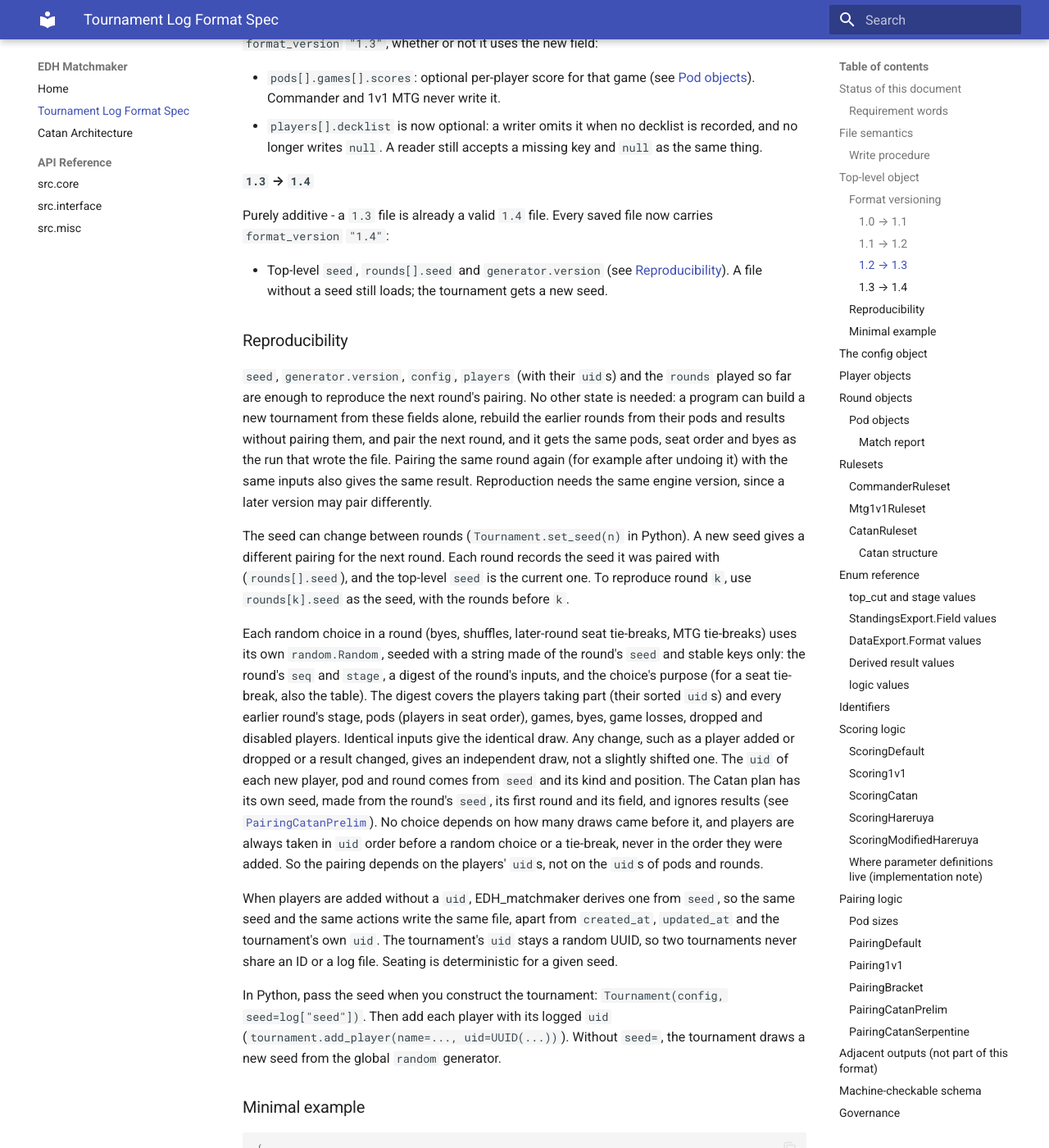
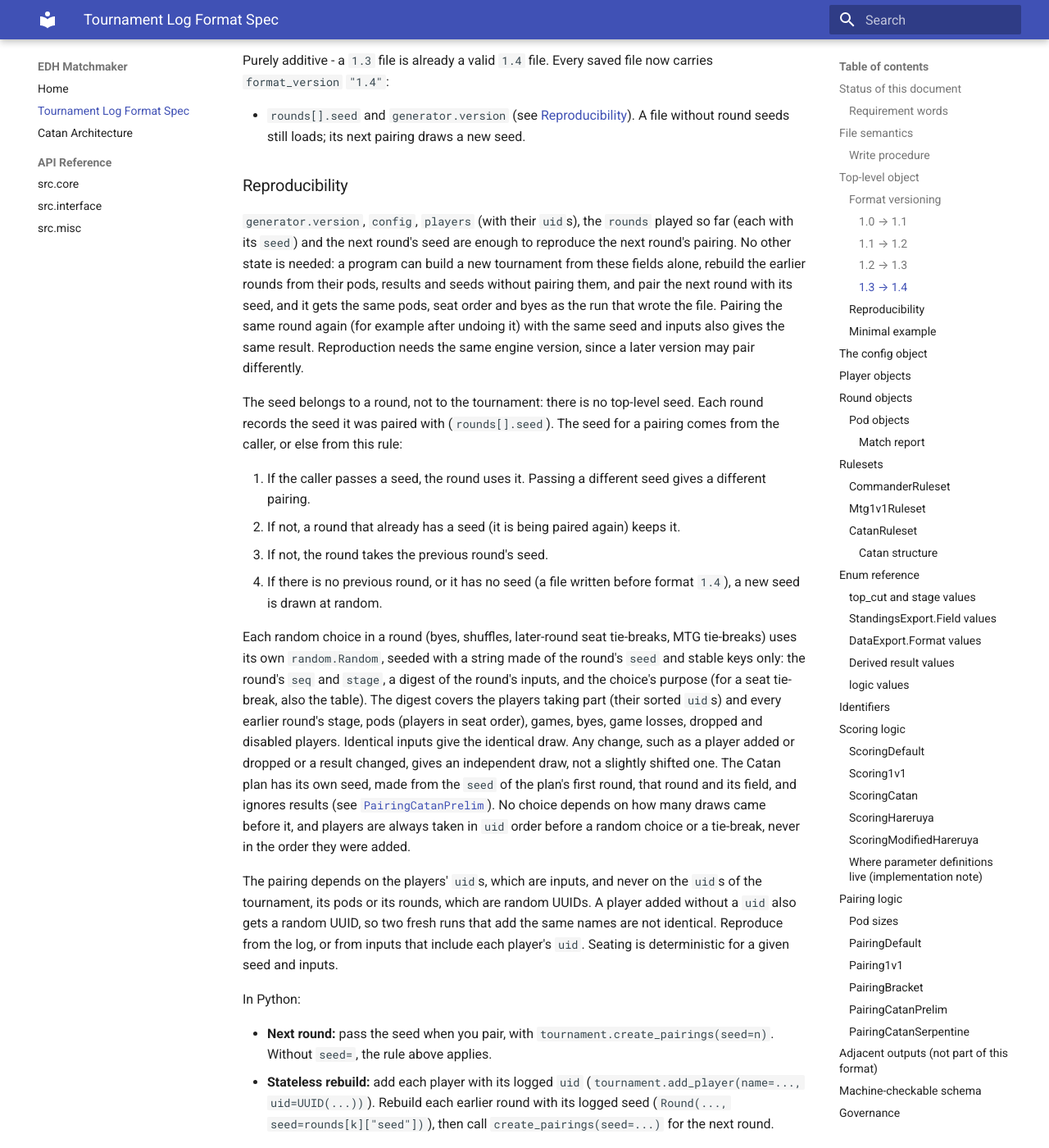
Before and after one commit to eVen-gits/EDH_matchmaker, an MkDocs documentation site: the page built from docs/tournament-log-spec.md, in a window 1280 px wide and 1400 px high, scrolled down 3204 px. Shown: the whole window at 82% size. Built offline with MkDocs 1.6.1 and Material for MkDocs 9.7.7, drawn with Linux system fonts in a browser that asks for light colours; some of the changed text lies outside the part shown.

Commit message:
feat(core): make the seed a per-round pairing input
The seed now exists only per round; there is no tournament-level seed.

- Tournament.create_pairings(seed=...) takes the round's seed. Without one,
  a round being paired again keeps its seed, otherwise it takes the
  previous round's seed, and a first round (or one after a seedless round)
  draws a new one. Passing a different seed gives a different pairing.
  Tournament.seed, Tournament.rng and set_seed are removed; Round.rng keys
  draws on the round's seed, seq, stage, input digest and purpose.
- The Catan preliminary plan seeds from its plan-start round's seed.
- Player, pod and round uids are plain uuid4 again; pairing depends only
  on player uids, which are inputs recorded in the log. The log keeps
  rounds[].seed and generator.version and drops the top-level seed.
- Golden tests and the reproducibility tests add players with given uids
  and pass a seed to the first pairing; tournament, round and pod uids are
  normalised. The seeded Pairing1v1 tests use given uids too; the 5-player
  bye test moves to a seed for which its (not always guaranteed, also on
  master) property holds.

Golden fixtures regenerated once more: structure unchanged, and the old
randomness plugged back in still reproduces the original master fixtures.

Refs #78

```diff
--- a/docs/tournament-log-spec.md
+++ b/docs/tournament-log-spec.md
@@ -54,7 +54,6 @@ having a single writer.
 | `created_at` | string (ISO 8601) | optional | When the tournament was first created. Absent in files written before format `1.0`. |
 | `updated_at` | string (ISO 8601) | optional | When this file was last written. |
 | `uid` | string (UUID) | must | The tournament's unique ID. |
-| `seed` | integer | optional | The current seed for the tournament's random choices (pairing, byes, later-round seat tie-breaks, and the `uid` of every player, pod and round it creates): the one the next pairing uses. Each round records the seed it was paired with in `rounds[].seed`. Absent in files written before format `1.4`; a reader then picks a new seed. See [Reproducibility](#reproducibility). |
 | `config` | object | must | Tournament rules and settings. See [The config object](#the-config-object). |
 | `players` | array of object | must | Every player in the tournament. See [Player objects](#player-objects). |
 | `rounds` | array of object | must | Every round played, in order. See [Round objects](#round-objects). |
@@ -127,27 +126,34 @@ field:
 Purely additive - a `1.3` file is already a valid `1.4` file. Every saved
 file now carries `format_version` `"1.4"`:
 
-- Top-level `seed`, `rounds[].seed` and `generator.version` (see
-  [Reproducibility](#reproducibility)). A file without a seed still loads; the
-  tournament gets a new seed.
+- `rounds[].seed` and `generator.version` (see
+  [Reproducibility](#reproducibility)). A file without round seeds still
+  loads; its next pairing draws a new seed.
 
 ### Reproducibility
 
-`seed`, `generator.version`, `config`, `players` (with their `uid`s) and the
-`rounds` played so far are enough to reproduce the next round's pairing. No
-other state is needed: a program can build a new tournament from these fields
-alone, rebuild the earlier rounds from their pods and results without pairing
-them, and pair the next round, and it gets the same pods, seat order and byes
-as the run that wrote the file. Pairing the same round again (for example
-after undoing it) with the same inputs also gives the same result.
+`generator.version`, `config`, `players` (with their `uid`s), the `rounds`
+played so far (each with its `seed`) and the next round's seed are enough to
+reproduce the next round's pairing. No other state is needed: a program can
+build a new tournament from these fields alone, rebuild the earlier rounds
+from their pods, results and seeds without pairing them, and pair the next
+round with its seed, and it gets the same pods, seat order and byes as the
+run that wrote the file. Pairing the same round again (for example after
+undoing it) with the same seed and inputs also gives the same result.
 Reproduction needs the same engine version, since a later version may pair
 differently.
 
-The seed can change between rounds (`Tournament.set_seed(n)` in Python). A new
-seed gives a different pairing for the next round. Each round records the seed
-it was paired with (`rounds[].seed`), and the top-level `seed` is the current
-one. To reproduce round `k`, use `rounds[k].seed` as the seed, with the rounds
-before `k`.
+The seed belongs to a round, not to the tournament: there is no top-level
+seed. Each round records the seed it was paired with (`rounds[].seed`). The
+seed for a pairing comes from the caller, or else from this rule:
+
+1. If the caller passes a seed, the round uses it. Passing a different seed
+   gives a different pairing.
+2. If not, a round that already has a seed (it is being paired again) keeps
+   it.
+3. If not, the round takes the previous round's seed.
+4. If there is no previous round, or it has no seed (a file written before
+   format `1.4`), a new seed is drawn at random.
 
 Each random choice in a round (byes, shuffles, later-round seat tie-breaks, MTG
 tie-breaks) uses its own `random.Random`, seeded with a string made of the
@@ -157,25 +163,29 @@ table). The digest covers the players taking part (their sorted `uid`s) and
 every earlier round's stage, pods (players in seat order), games, byes, game
 losses, dropped and disabled players. Identical inputs give the identical
 draw. Any change, such as a player added or dropped or a result changed, gives
-an independent draw, not a slightly shifted one. The `uid` of each new player,
-pod and round comes from `seed` and its kind and position. The Catan plan has
-its own seed, made from the round's `seed`, its first round and its field, and
-ignores results (see [`PairingCatanPrelim`](#pairingcatanprelim)). No choice
-depends on how many draws came before it, and players are always taken in
-`uid` order before a random choice or a tie-break, never in the order they were
-added. So the pairing depends on the players' `uid`s, not on the `uid`s of pods
-and rounds.
+an independent draw, not a slightly shifted one. The Catan plan has its own
+seed, made from the `seed` of the plan's first round, that round and its
+field, and ignores results (see [`PairingCatanPrelim`](#pairingcatanprelim)).
+No choice depends on how many draws came before it, and players are always
+taken in `uid` order before a random choice or a tie-break, never in the
+order they were added.
 
-When players are added without a `uid`, EDH_matchmaker derives one from
-`seed`, so the same seed and the same actions write the same file, apart from
-`created_at`, `updated_at` and the tournament's own `uid`. The tournament's
-`uid` stays a random UUID, so two tournaments never share an ID or a log file.
-Seating is deterministic for a given seed.
+The pairing depends on the players' `uid`s, which are inputs, and never on
+the `uid`s of the tournament, its pods or its rounds, which are random
+UUIDs. A player added without a `uid` also gets a random UUID, so two fresh
+runs that add the same names are not identical. Reproduce from the log, or
+from inputs that include each player's `uid`. Seating is deterministic for a
+given seed and inputs.
 
-In Python, pass the seed when you construct the tournament:
-`Tournament(config, seed=log["seed"])`. Then add each player with its logged
-`uid` (`tournament.add_player(name=..., uid=UUID(...))`). Without `seed=`, the
-tournament draws a new seed from the global `random` generator.
+In Python:
+
+- **Next round:** pass the seed when you pair, with
+  `tournament.create_pairings(seed=n)`. Without `seed=`, the rule above
+  applies.
+- **Stateless rebuild:** add each player with its logged `uid`
+  (`tournament.add_player(name=..., uid=UUID(...))`). Rebuild each earlier
+  round with its logged seed (`Round(..., seed=rounds[k]["seed"])`), then call
+  `create_pairings(seed=...)` for the next round.
 
 ### Minimal example
 
@@ -310,7 +320,7 @@ Each entry in the top-level `rounds` array:
 | `disabled` | array of string (UUID) | Players still in the tournament but not eligible to play this round, for example players eliminated from a playoff cut. |
 | `byes` | array of string (UUID) | Players who received a bye this round instead of a pod. |
 | `game_loss` | array of string (UUID) | Players who received a game loss this round. |
-| `seed` | integer | Optional. The seed this round was paired with. Absent before format `1.4`; a reader then uses the top-level `seed`. See [Reproducibility](#reproducibility). |
+| `seed` | integer | Optional. The seed this round was paired with. Absent before format `1.4`, and for a round not paired yet. See [Reproducibility](#reproducibility). |
 | `pods` | array of object | The pods played this round. See [Pod objects](#pod-objects). |
 
 ### Pod objects
@@ -939,8 +949,8 @@ Catan's preliminary pairing (`src/logic/catan/matching.py`, rule 1.1.6). It
 ignores results. The first game plans all preliminary games (games 1-3)
 together: different opponents first, then rotating play-order positions
 (seat order in `players`). Each round seats its game from that plan. The
-plan is not stored: it is recomputed from a seed made of the round's
-`seed`, the plan's first round and the set of players seated in it, so the
+plan is not stored: it is recomputed from a seed made of the `seed` of the
+plan's first round, that round and the set of players seated in it, so the
 same file always gives the same games. When the seated players change (a
 drop, a late player), the games from that round on are re-planned for the
 players still in, with the earlier rounds as history. When a round was not
--- a/docs/tournament-log.schema.json
+++ b/docs/tournament-log.schema.json
@@ -23,7 +23,6 @@
     "created_at": { "type": "string", "format": "date-time" },
     "updated_at": { "type": "string", "format": "date-time" },
     "uid": { "$ref": "#/$defs/uid" },
-    "seed": { "type": "integer", "description": "Seed for the tournament's random choices. Absent before format 1.4." },
     "config": { "$ref": "#/$defs/config" },
     "players": {
       "type": "array",
```
Also changed, not shown: CHANGELOG.md (+11 -11 lines), CONTEXT.md (+1 -1 lines), CONTRIBUTING.md (+5 -4 lines), 12 other files.
